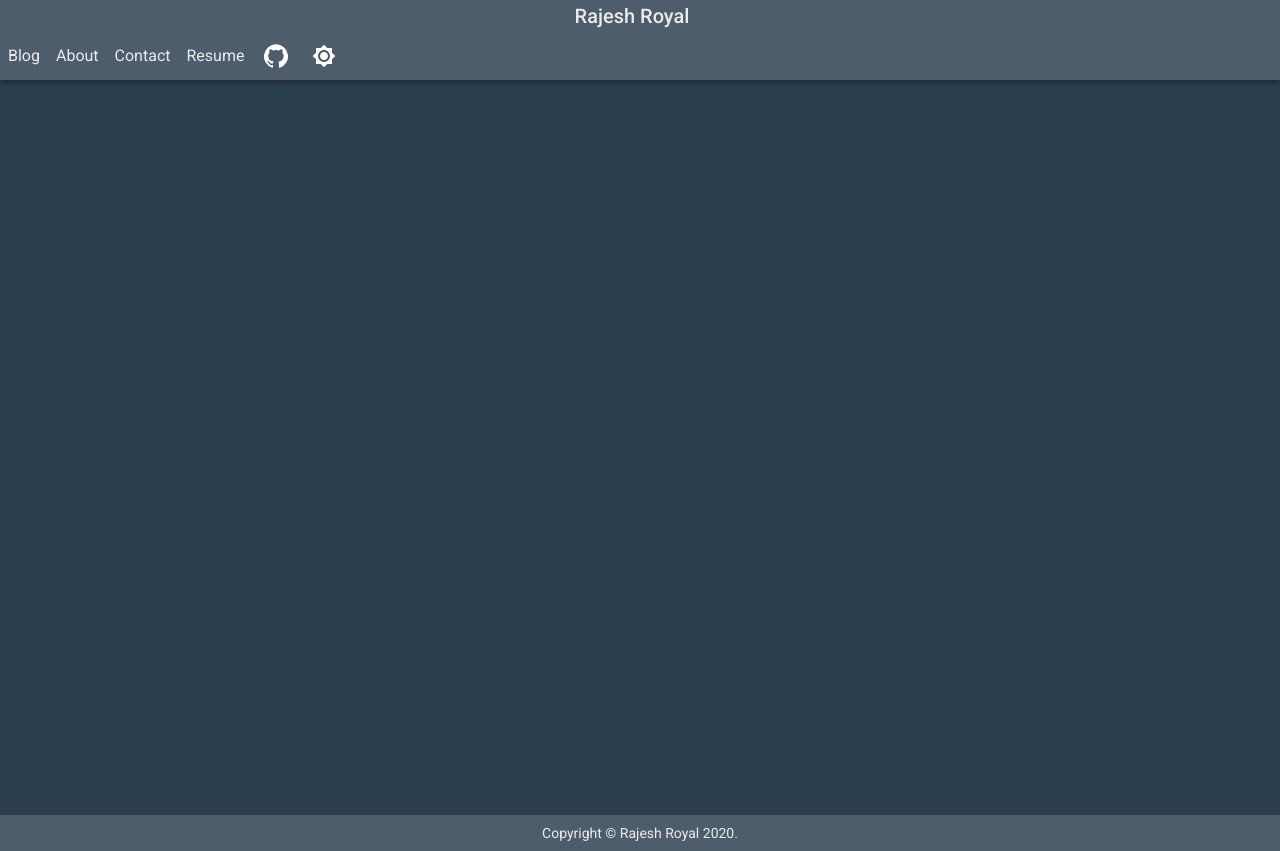
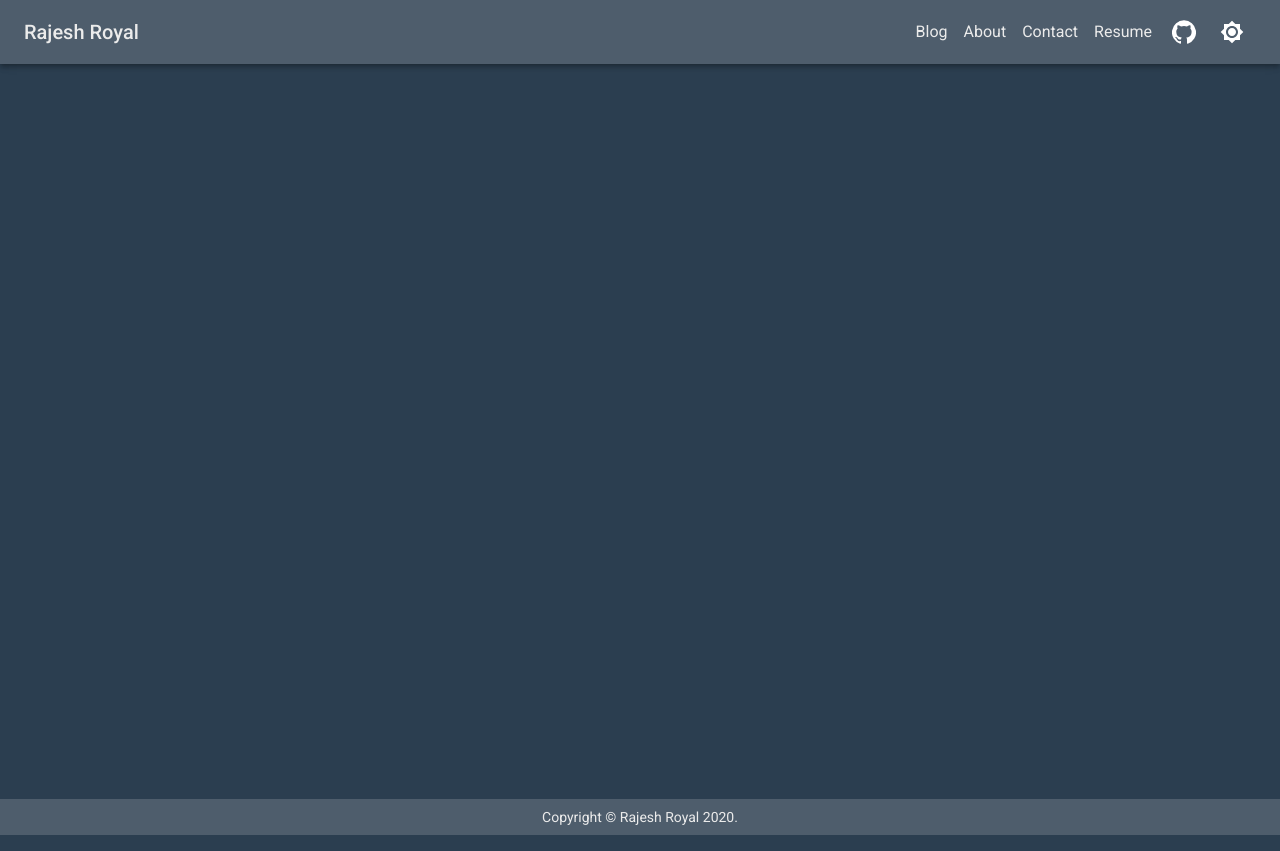
Before and after one commit to Rajesh-Royal/developer-portfolio-blog-ecommerce, a Gatsby site: page /about in a window 1280 px wide. Built offline with nearby package versions, Linux system fonts and the light colour scheme; Gatsby itself is replaced by a stand-in of ours.

Commit message:
themeprovider shifted to gatsby-browser root

```diff
--- a/gatsby-browser.js
+++ b/gatsby-browser.js
@@ -1,4 +1,70 @@
 import React from "react";
+import { MuiThemeProvider } from "@material-ui/core/styles";
+
 import "./src/styles/global.css";
 import RootLayout from "./src/components/global/layouts/RootLayout";
-export const wrapRootElement = ({ element }) => <RootLayout>{element}</RootLayout>;
+
+import { createMuiTheme } from "@material-ui/core/styles";
+
+const Theme = createMuiTheme({
+    typography: {
+        fontFamily: [
+            "Roboto",
+            "Lato",
+            "-apple-system",
+            "BlinkMacSystemFont",
+            "\"Segoe UI\"",
+            "\"Helvetica Neue\"",
+            "Arial",
+            "sans-serif",
+            "\"Apple Color Emoji\"",
+            "\"Segoe UI Emoji\"",
+            "\"Segoe UI Symbol\"",
+        ].join(","),
+        color: "#ebebeb",
+    },
+    palette: {
+        type: "dark",
+        primary: {
+            // Purple and green play nicely together.
+            main: "#df691a",
+        },
+        secondary: {
+            // This is green.A700 as hex.
+            main: "#4e5d6c",
+            dark: "#2b3e50",
+            light: "#ebebeb",
+        },
+        error: {
+            // This is green.A700 as hex.
+            main: "#d9534f",
+        },
+        warning: {
+            // This is green.A700 as hex.
+            main: "#f0ad4e",
+        },
+        info: {
+            // This is green.A700 as hex.
+            main: "#5bc0de",
+        },
+        success: {
+            // This is green.A700 as hex.
+            main: "#5cb85c",
+        },
+        text: {
+            primary: "#ebebeb",
+            secondary: "#4e5d6c",
+            disabled: "#adb5bd"
+        }
+    },
+});
+
+export const wrapRootElement = ({ element }) => {
+    return (
+        <MuiThemeProvider theme={Theme}>
+            <RootLayout>
+                {element}
+            </RootLayout>
+        </MuiThemeProvider>
+    );
+};
--- a/src/components/Header/header.js
+++ b/src/components/Header/header.js
@@ -9,9 +9,6 @@ import { Link } from "gatsby";
 const Header = () => {
 
     const useStyles = makeStyles((theme) => ({
-        toolbar: {
-            flexWrap: "wrap !important"
-        },
         background: {
             background: theme.palette.secondary.main
         },
@@ -46,9 +43,9 @@ const Header = () => {
     };
     return (
         <AppBar position="relative" className={classes.background}>
-            <Toolbar class={classes.toolbar}>
+            <Toolbar className="header-toolbar">
                 <div className={classes.title}>
-                    <Typography variant="h6" color="inherit" noWrap align="center">
+                    <Typography variant="h6" color="inherit" noWrap className="align-center">
                         <Link to="/">Rajesh Royal</Link>
                     </Typography>
                 </div>
--- a/src/pages/about.js
+++ b/src/pages/about.js
@@ -1,6 +1,4 @@
 import React from "react";
-import { ThemeProvider } from "@material-ui/styles";
-import Theme from "../theme/theme";
 
 import Layout from "../components/global/layouts/layout";
 import SEO from "../components/global/seo/seo";
@@ -9,7 +7,6 @@ import Footer from "../components/Footer/footer";
 
 const about = () => {
     return (
-        <ThemeProvider theme={Theme}>
         <Layout>
             <div className="main">
                 <SEO title="Home" />
@@ -18,7 +15,6 @@ const about = () => {
                 <Footer />
             </div>
         </Layout>
-        </ThemeProvider>
     );
 };
 
--- a/src/pages/blog.js
+++ b/src/pages/blog.js
@@ -1,6 +1,4 @@
 import React from "react";
-import { ThemeProvider } from "@material-ui/styles";
-import Theme from "../theme/theme";
 
 import Layout from "../components/global/layouts/layout";
 import SEO from "../components/global/seo/seo";
@@ -10,7 +8,6 @@ import Footer from "../components/Footer/footer";
 const blog = () => {
 
   return (
-    <ThemeProvider theme={Theme}>
     <Layout>
       <SEO title="Blog" />
       <Header />
@@ -22,7 +19,6 @@ const blog = () => {
       </div>
 
     </Layout>
-    </ThemeProvider>
   );
 };
 
--- a/src/pages/contact.js
+++ b/src/pages/contact.js
@@ -1,6 +1,4 @@
 import React from "react";
-import { ThemeProvider } from "@material-ui/styles";
-import Theme from "../theme/theme";
 
 import Layout from "../components/global/layouts/layout";
 import SEO from "../components/global/seo/seo";
@@ -9,7 +7,6 @@ import Footer from "../components/Footer/footer";
 
 const contact = () => {
     return (
-        <ThemeProvider theme={Theme}>
         <Layout>
             <div className="main">
                 <SEO title="Home" />
@@ -18,7 +15,6 @@ const contact = () => {
                 <Footer />
             </div>
         </Layout>
-        </ThemeProvider>
     );
 };
 
--- a/src/pages/index.js
+++ b/src/pages/index.js
@@ -1,6 +1,4 @@
 import React from "react";
-import { MuiThemeProvider } from "@material-ui/core/styles";
-import Theme from "../theme/theme";
 
 import Layout from "../components/global/layouts/layout";
 import SEO from "../components/global/seo/seo";
@@ -12,7 +10,6 @@ import Skills from "../components/skills/skills";
 
 
 const IndexPage = () => (
-  <MuiThemeProvider theme={Theme}>
   <Layout>
     <div className="main">
       <SEO title="Home" />
@@ -25,7 +22,6 @@ const IndexPage = () => (
       </section>
     </div>
   </Layout>
-  </MuiThemeProvider>
 );
 
 export default IndexPage;
--- a/src/styles/global.css
+++ b/src/styles/global.css
@@ -48,3 +48,12 @@ body {
     font-size: 2rem;
   }
 }
+@media (max-width: 768px) {
+  .header-toolbar {
+    flex-wrap: wrap !important;
+    justify-content: center;
+  }
+  .align-center {
+    text-align: center;
+  }
+}
--- a/src/templates/blog.js
+++ b/src/templates/blog.js
@@ -1,7 +1,5 @@
 import React from "react";
 import { graphql } from "gatsby";
-import { ThemeProvider } from "@material-ui/styles";
-import Theme from "../theme/theme";
 
 import Layout from "../components/global/layouts/layout";
 import SEO from "../components/global/seo/seo";
@@ -11,9 +9,7 @@ import SingleBlog from "./single-blog";
 
 const blog = ({ data }) => {
   const post = data.allWordpressPost.edges[0].node;
-
   return (
-        <ThemeProvider theme={Theme}>
     <Layout>
       <SEO title={post.title} />
       <Header />
@@ -25,7 +21,7 @@ const blog = ({ data }) => {
       </div>
 
     </Layout>
-        </ThemeProvider>
+
   );
 };
 
--- a/src/templates/single-blog.js
+++ b/src/templates/single-blog.js
@@ -1,12 +1,10 @@
 import React from "react";
 import { Container, Box, Grid, Typography } from "@material-ui/core";
 import { makeStyles } from "@material-ui/core/styles";
-import useMediaQuery from "@material-ui/core/useMediaQuery";
 
 import "./templates.module.css";
 
 export const SingleBlog = ({ post }) => {
-    const matches = useMediaQuery(theme => theme.breakpoints.up("sm"));
     const useStyles = makeStyles((theme) => ({
         featured: {
             width: "100%"
```
Lines whose indentation alone changed are shown as unchanged.
